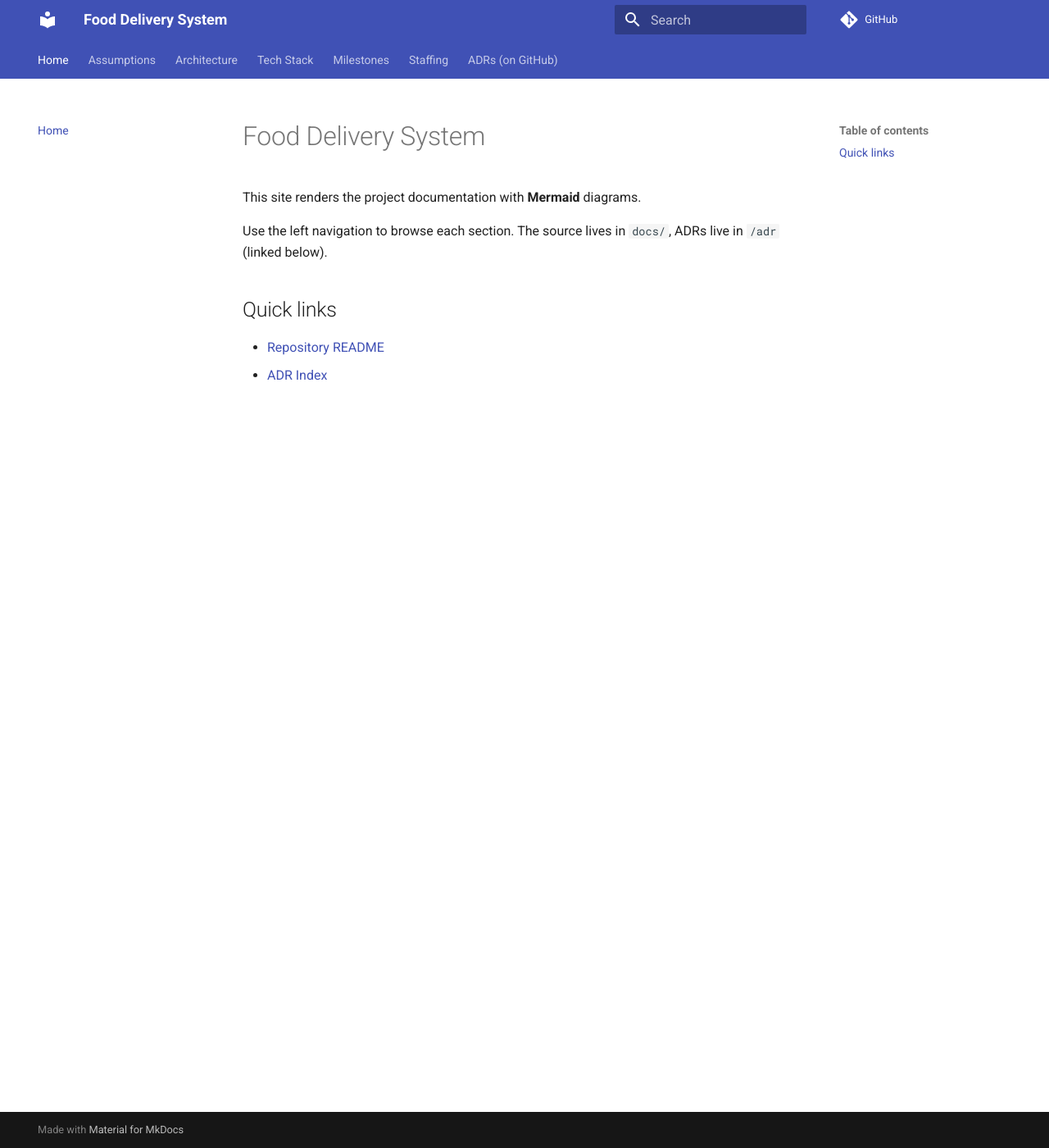
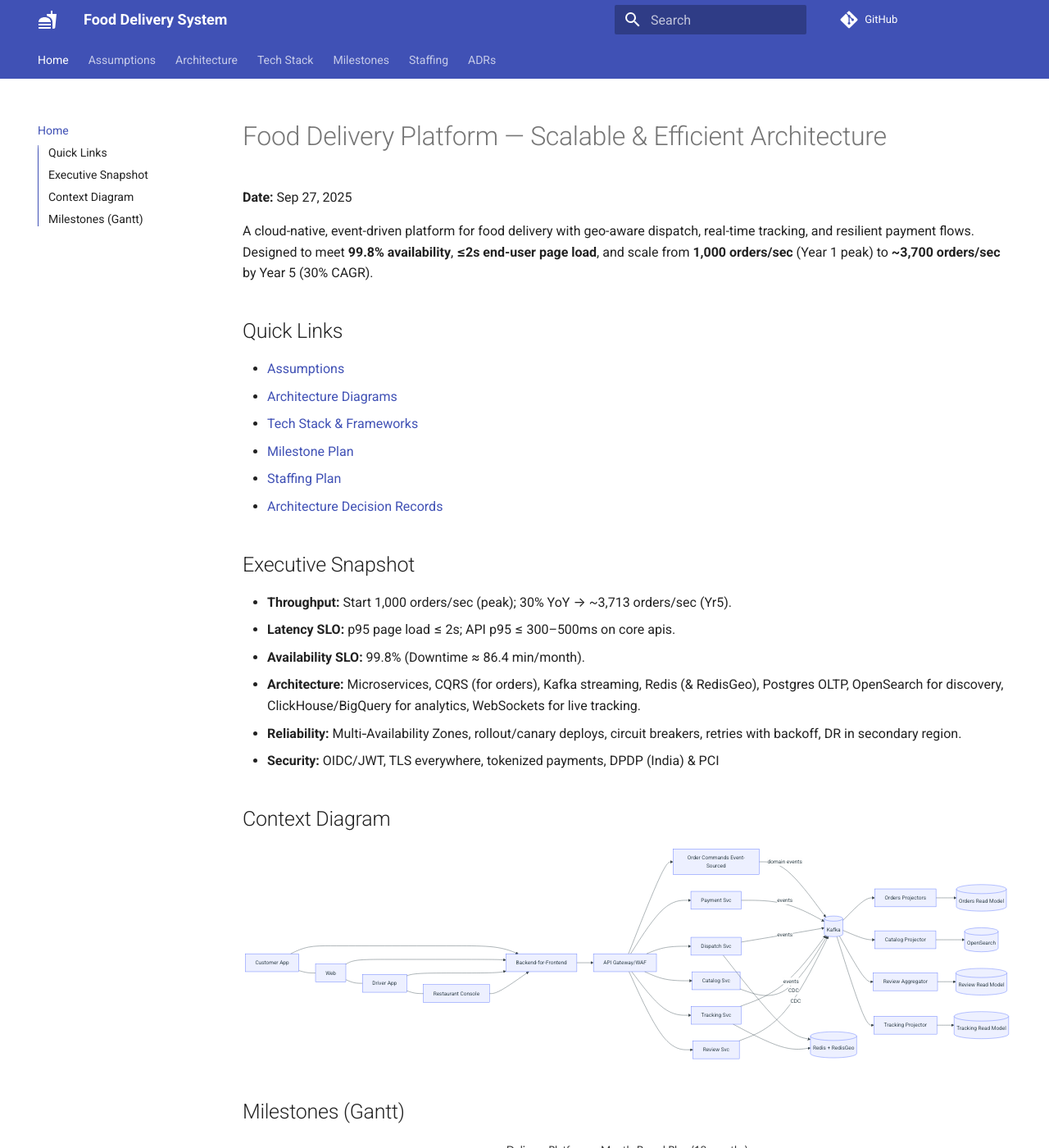
Before and after one commit to aumashankar/food-delivery-system, an MkDocs documentation site: the page built from docs/index.md, in a window 1280 px wide and 1400 px high. Shown: the whole window at 82% size. Built offline with MkDocs 1.6.1 and Material for MkDocs 9.7.7, drawn with Linux system fonts in a browser that asks for light colours; comment, search, counter and statistics services are not loaded.

Commit message:
Add MkDocs + GitHub Pages doc fixes

````diff
--- a/docs/index.md
+++ b/docs/index.md
@@ -1,9 +1,88 @@
-# Food Delivery System
+# Food Delivery Platform — Scalable & Efficient Architecture
 
-This site renders the project documentation with **Mermaid** diagrams.
+**Date:** Sep 27, 2025
 
-Use the left navigation to browse each section. The source lives in `docs/`, ADRs live in `/adr` (linked below).
+A cloud-native, event-driven platform for food delivery with geo-aware dispatch, real-time tracking, and resilient payment flows. Designed to meet **99.8% availability**, **≤2s end-user page load**, and scale from **1,000 orders/sec** (Year 1 peak) to **~3,700 orders/sec** by Year 5 (30% CAGR).
 
-## Quick links
-- [Repository README](../README.md){:target="_blank"}
-- [ADR Index](adr-index.md)
+## Quick Links
+- [Assumptions](01-assumptions.md)
+- [Architecture Diagrams](02-architecture.md)
+- [Tech Stack & Frameworks](03-tech-stack.md)
+- [Milestone Plan](04-milestones.md)
+- [Staffing Plan](docs/05-staffing.md)
+- [Architecture Decision Records](adr/adr-index.md)
+
+
+## Executive Snapshot
+
+- **Throughput:** Start 1,000 orders/sec (peak); 30% YoY → ~3,713 orders/sec (Yr5).
+- **Latency SLO:** p95 page load ≤ 2s; API p95 ≤ 300–500ms on core apis.
+- **Availability SLO:** 99.8% (Downtime ≈ 86.4 min/month).
+- **Architecture:** Microservices, CQRS (for orders), Kafka streaming, Redis (& RedisGeo), Postgres OLTP, OpenSearch for discovery, ClickHouse/BigQuery for analytics, WebSockets for live tracking.
+- **Reliability:** Multi‑Availability Zones, rollout/canary deploys, circuit breakers, retries with backoff, DR in secondary region.
+- **Security:** OIDC/JWT, TLS everywhere, tokenized payments, DPDP (India) & PCI
+
+## Context Diagram
+
+```mermaid
+
+flowchart LR
+    C[Customer App] --- W[Web] --- D[Driver App] --- R[Restaurant Console]
+    C & W & D & R --> BFF[Backend-for-Frontend]
+    BFF --> GW[API Gateway/WAF]
+
+    GW --> ORD[Order Commands Event-Sourced]
+GW --> PAY[Payment Svc]
+GW --> DSP[Dispatch Svc]
+GW --> TRK[Tracking Svc]
+GW --> CAT[Catalog Svc]
+GW --> REV[Review Svc]
+
+K[(Kafka)]
+ORD -- domain events --> K
+PAY -- events --> K
+DSP -- events --> K
+TRK -- events --> K
+CAT -- CDC --> K
+REV -- CDC --> K
+
+PROJ_ORD[Orders Projectors] --> ORD_PROJ[(Orders Read Model)]
+PROJ_CAT[Catalog Projector] --> OSE[(OpenSearch)]
+PROJ_REV[Review Aggregator] --> REV_PROJ[(Review Read Model)]
+PROJ_TRK[Tracking Projector] --> TRK_PROJ[(Tracking Read Model)]
+
+K --> PROJ_ORD
+K --> PROJ_CAT
+K --> PROJ_REV
+K --> PROJ_TRK
+
+DSP --> REDIS[(Redis + RedisGeo)]
+TRK --> REDIS
+
+
+```
+
+## Milestones (Gantt)
+
+```mermaid
+gantt
+    title Delivery Platform – Month-Based Plan (18 months)
+    dateFormat  YYYY-MM
+    axisFormat  %b '%y
+
+    section Phase 0 – Foundations (M0–M2)
+        Discovery, SLOs, CI/CD, Auth      :done,    p0, 2025-10, 2025-12
+
+    section Phase 1 – MVP City (M3–M6)
+        MVP Scope & Build                 :active,  p1, 2026-01, 2026-04
+
+    section Phase 2 – Dispatch & Scale (M7–M10)
+        Dispatch v1 + Scale Gate          :         p2, 2026-05, 2026-08
+
+    section Phase 3 – Multi-City & Reliability (M11–M14)
+        Multi-City, DR & Reliability      :         p3, 2026-09, 2026-12
+
+    section Phase 4 – ML & Ops Excellence (M15–M17)
+        Recs, ETA ML, AB, FinOps          :         p4, 2027-01, 2027-03
+
+```
--- a/mkdocs.yml
+++ b/mkdocs.yml
@@ -6,20 +6,35 @@ repo_url: https://github.com/aumashankar/food-delivery-system
 
 theme:
   name: material
+  icon:
+    logo: material/food
   features:
     - content.code.copy
     - navigation.instant
     - navigation.tabs
     - search.suggest
     - search.highlight
+    - navigation.sections     # nicer grouped nav
+    - toc.integrate           # put the page TOC into the left sidebar
+    - toc.follow              # highlight active heading as you scroll
 
 plugins:
   - search
-  - mermaid2
+  - mermaid2:
+      # optional tuning (safe defaults)
+      arguments:
+        theme: default
+        securityLevel: 'loose'   # 'strict' can block links in some diagrams
+
 
 markdown_extensions:
   - admonition
-  - pymdownx.superfences
+  - pymdownx.superfences:
+      # make exceptions to highlighting of code:
+      custom_fences:
+        - name: mermaid
+          class: mermaid
+          format: !!python/name:mermaid2.fence_mermaid_custom
   - pymdownx.details
   - attr_list
   - tables
@@ -32,4 +47,10 @@ nav:
   - Tech Stack: 03-tech-stack.md
   - Milestones: 04-milestones.md
   - Staffing: 05-staffing.md
-  - ADRs (on GitHub): adr-index.md
+  - ADRs:
+      - Overview: adr/adr-index.md
+      - 0001 – Record Architecture Decisions: adr/0001-record-architecture-decisions.md
+      - 0002 – Use Microservices Architecture: adr/0002-use-microservices-architecture.md
+      - 0003 – Apply CQRS and Sagas for Order Lifecycle: adr/0003-apply-cqrs-and-sagas-for-order-lifecycle.md
+      - 0004 – Choose Kafka for Event Streaming and Integration: adr/0004-choose-kafka-for-event-streaming-and-integration.md
+      - 0005 – Choose React Native for Mobile Apps: adr/0005-choose-react-native-for-mobile-apps.md
````
Also changed, not shown: README.md (+1 -1 lines), docs/02-architecture.md (+0 -3 lines), docs/adr-index.md (deleted, +0 -9 lines), docs/adr/adr-index.md (added, +11 -0 lines), docs/adr/0001-record-architecture-decisions.md (renamed from adr/0001-record-architecture-decisions.md), docs/adr/0002-use-microservices-architecture.md (renamed from adr/0002-use-microservices-architecture.md), docs/adr/0003-apply-cqrs-and-sagas-for-order-lifecycle.md (renamed from adr/0003-apply-cqrs-and-sagas-for-order-lifecycle.md), docs/adr/0004-choose-kafka-for-event-streaming-and-integration.md (renamed from adr/0004-choose-kafka-for-event-streaming-and-integration.md), docs/adr/0005-choose-react-native-for-mobile-apps.md (renamed from adr/0005-choose-react-native-for-mobile-apps.md), requirements.txt (line endings or trailing spaces).
